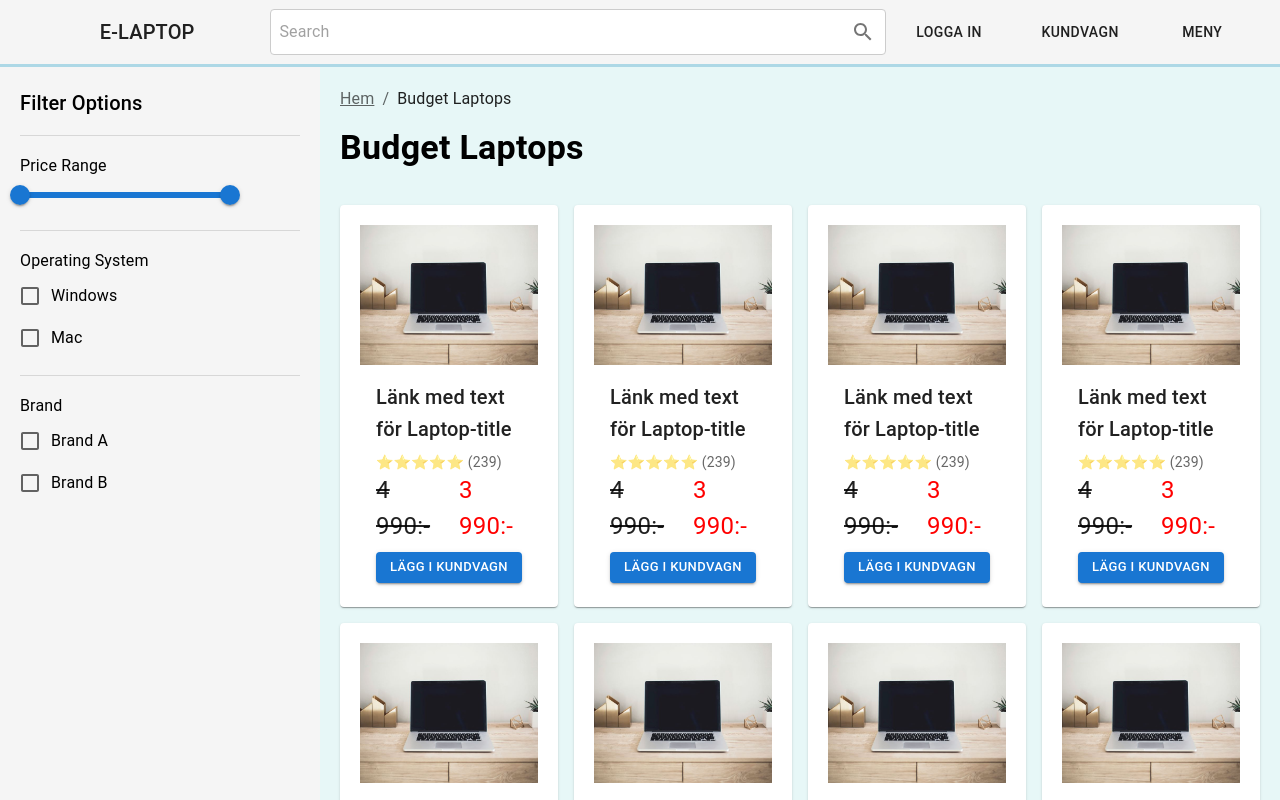
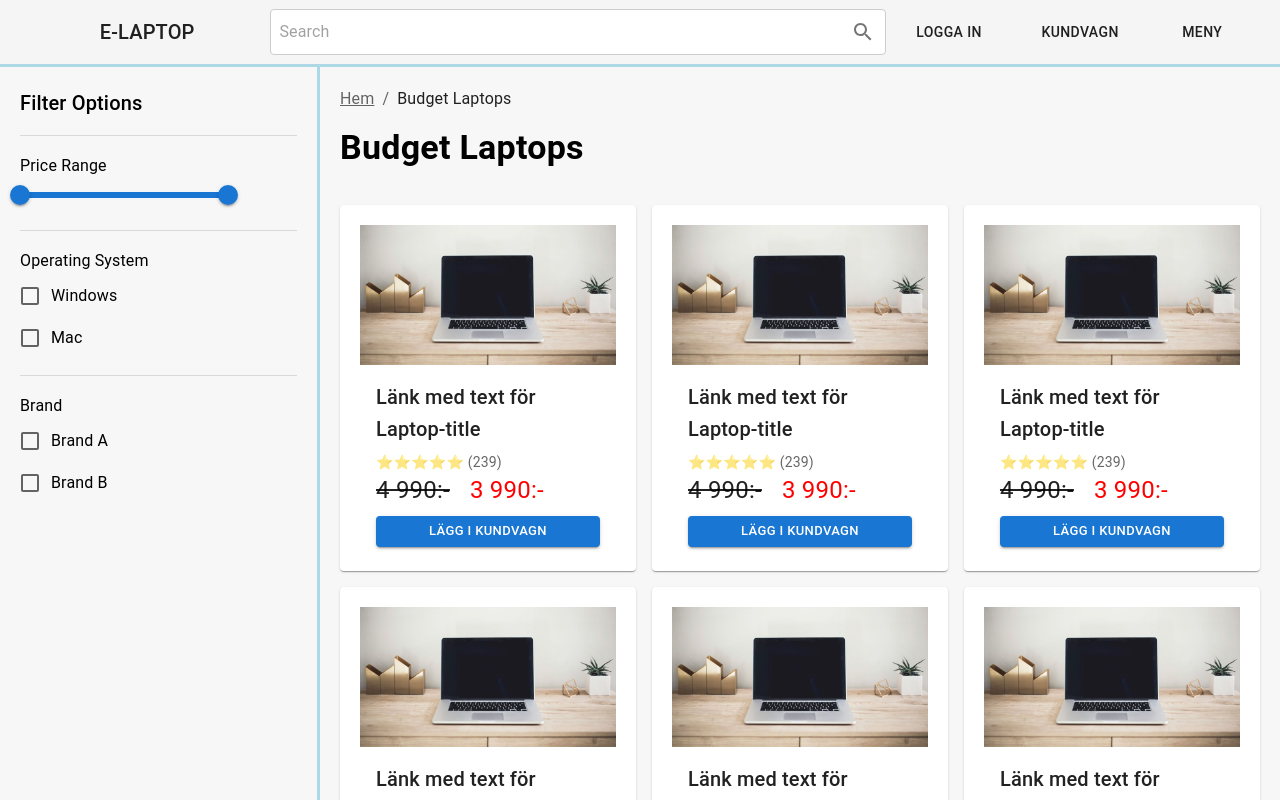
Before and after one commit to Emil-Rundgren/Fullstack-Lab, a React (Vite) app in the folder frontend/: page /productBudget in a window 1280 px wide. Shown: the top 800 px of the page. Built offline with nearby package versions, Linux system fonts and the light colour scheme.

Commit message:
Jag modifierade breakpoints i ProductOffers Griden samt ProductBuget Griden

```diff
--- a/frontend/src/components/FilterSidebar.tsx
+++ b/frontend/src/components/FilterSidebar.tsx
@@ -12,11 +12,10 @@ import { styled } from "@mui/material/styles";
 const Sidebar = styled(Box)({
   position: "sticky",
   padding: "20px",
-  backgroundColor: "#f5f5f5",
+  backgroundColor: "#f7f7f7",
+  borderRight: "3px solid lightblue",
   overflowX: "hidden", // Avoid sideScroller
-  // zIndex: "-1000",
-  // width: "calc(100% - 40px)", // Adjust width based on the padding above that gives 20px to the left and right side of the sidebar. This avoids overflow on other components to the right side of the sidebar
-  height: "calc(100% - 40px)", // Same logic above, avoids overflow on the Navbar/Footer
+  height: "calc(100% - 40px)", // Adjust height based on the padding above that gives 20px to the top and bottom side of the sidebar. This avoids overflow on the Navbar/Footer
 });
 
 const FilterSidebar: React.FC = () => {
--- a/frontend/src/components/PopularOffers.tsx
+++ b/frontend/src/components/PopularOffers.tsx
@@ -16,9 +16,8 @@ const PopularOffers: React.FC = () => {
         Våra populäraste erbjudanden
       </Typography>
       <Grid container spacing={2}>
-        {/* Generate an array of 8 product cards */}
-        {Array.from(Array(8).keys()).map((_, index) => (
-          <Grid item xs={12} sm={6} md={3} key={index}>
+        {Array.from(Array(12).keys()).map((_, index) => (
+          <Grid item xs={12} sm={6} md={3} xl={2} key={index}>
             <ProductCard />
           </Grid>
         ))}
--- a/frontend/src/pages/ProductBudget.tsx
+++ b/frontend/src/pages/ProductBudget.tsx
@@ -11,7 +11,7 @@ import { styled } from "@mui/material/styles";
 // Define the main layout styles
 const MainContent = styled(Box)({
   padding: "20px",
-  backgroundColor: "#e7f7f7",
+  backgroundColor: "#f7f7f7",
   flexGrow: 1,
 });
 
@@ -38,7 +38,7 @@ const ProductBudget: React.FC = () => {
           </Typography>
           <ProductGrid container spacing={2}>
             {Array.from(Array(16).keys()).map((_, index) => (
-              <Grid item xs={12} sm={6} md={4} lg={3} key={index}>
+              <Grid item xs={12} sm={6} md={6} lg={4} xl={3} key={index}>
                 <ProductCard />
               </Grid>
             ))}
```
